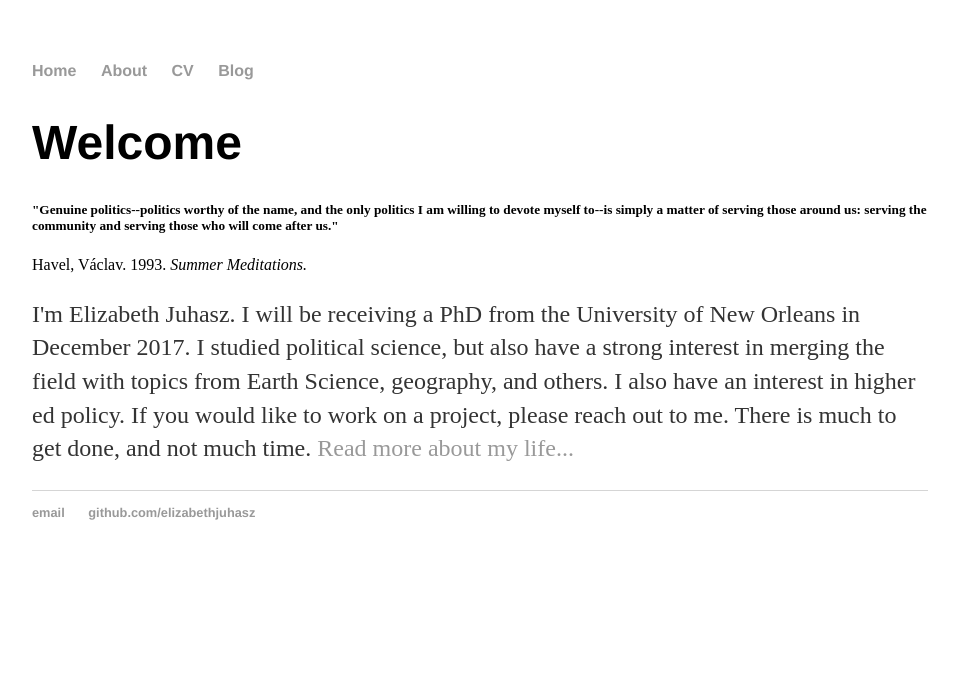
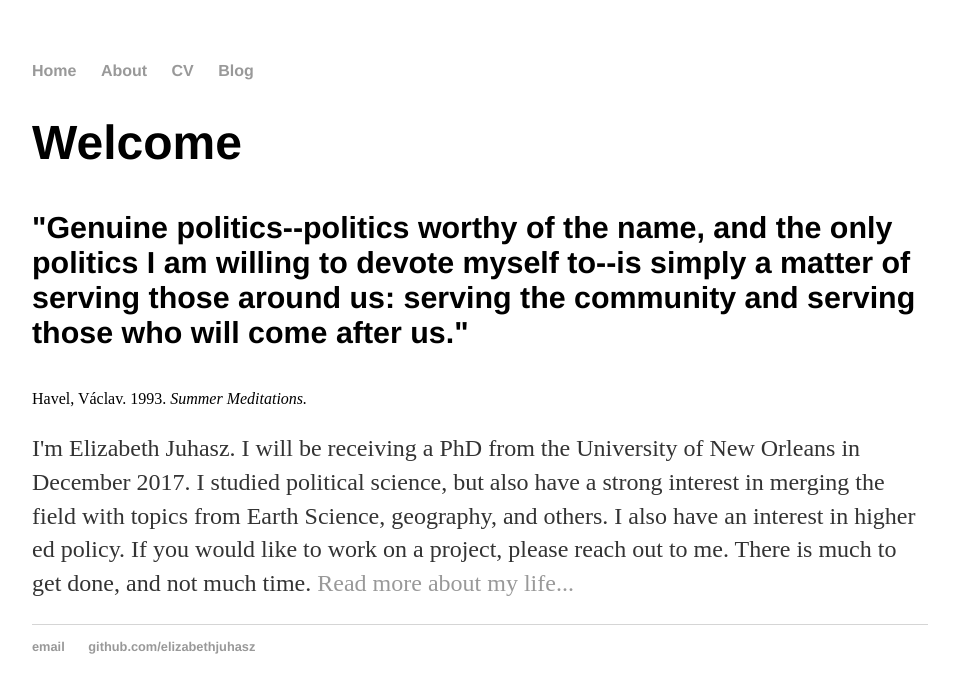
Before and after one commit to elizabethjuhasz/elizabethjuhasz.github.io, a Jekyll site: the page built from index.html, in a window 1280 px wide. Shown: the top 693 px of the page, without its empty margins (160-1119 px from the left). Built offline with Jekyll 4.4.1, drawn with Linux system fonts in a browser that asks for light colours.

```diff
--- a/index.html
+++ b/index.html
@@ -5,6 +5,6 @@ title: Elizabeth
 
 		<div class="blurb">
 			<h1>Welcome</h1>
-			<p><h5>"Genuine politics--politics worthy of the name, and the only politics I am willing to devote myself to--is simply a matter of serving those around us: serving the community and serving those who will come after us."</h5> Havel,  Václav. 1993. <i>Summer Meditations.</i></p>
+			<p><h4>"Genuine politics--politics worthy of the name, and the only politics I am willing to devote myself to--is simply a matter of serving those around us: serving the community and serving those who will come after us."</h4> Havel,  Václav. 1993. <i>Summer Meditations.</i></p>
 			<p>I'm Elizabeth Juhasz. I will be receiving a PhD from the University of New Orleans in December 2017. I studied political science, but also have a strong interest in merging the field with topics from Earth Science, geography, and others. I also have an interest in higher ed policy. If you would like to work on a project, please reach out to me. There is much to get done, and not much time. <a href="/about">Read more about my life...</a></p>
 		</div>
```
